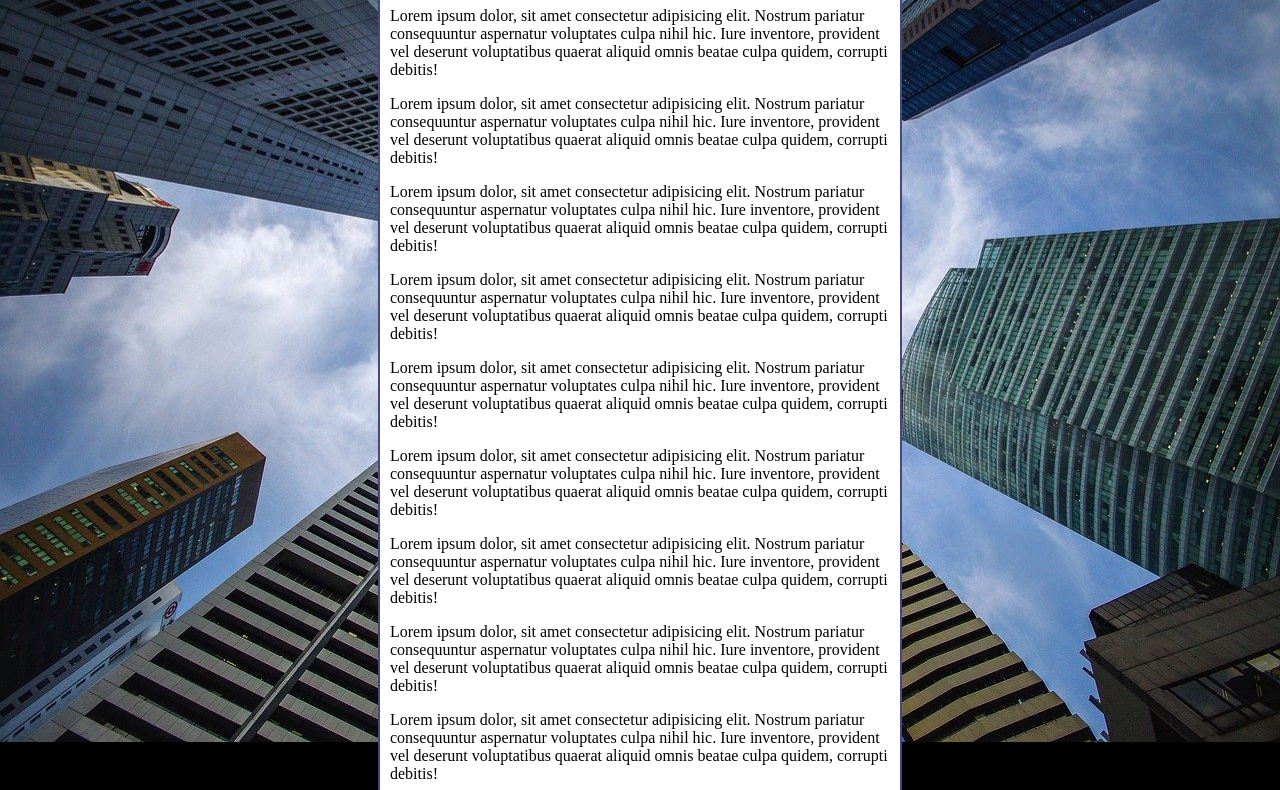
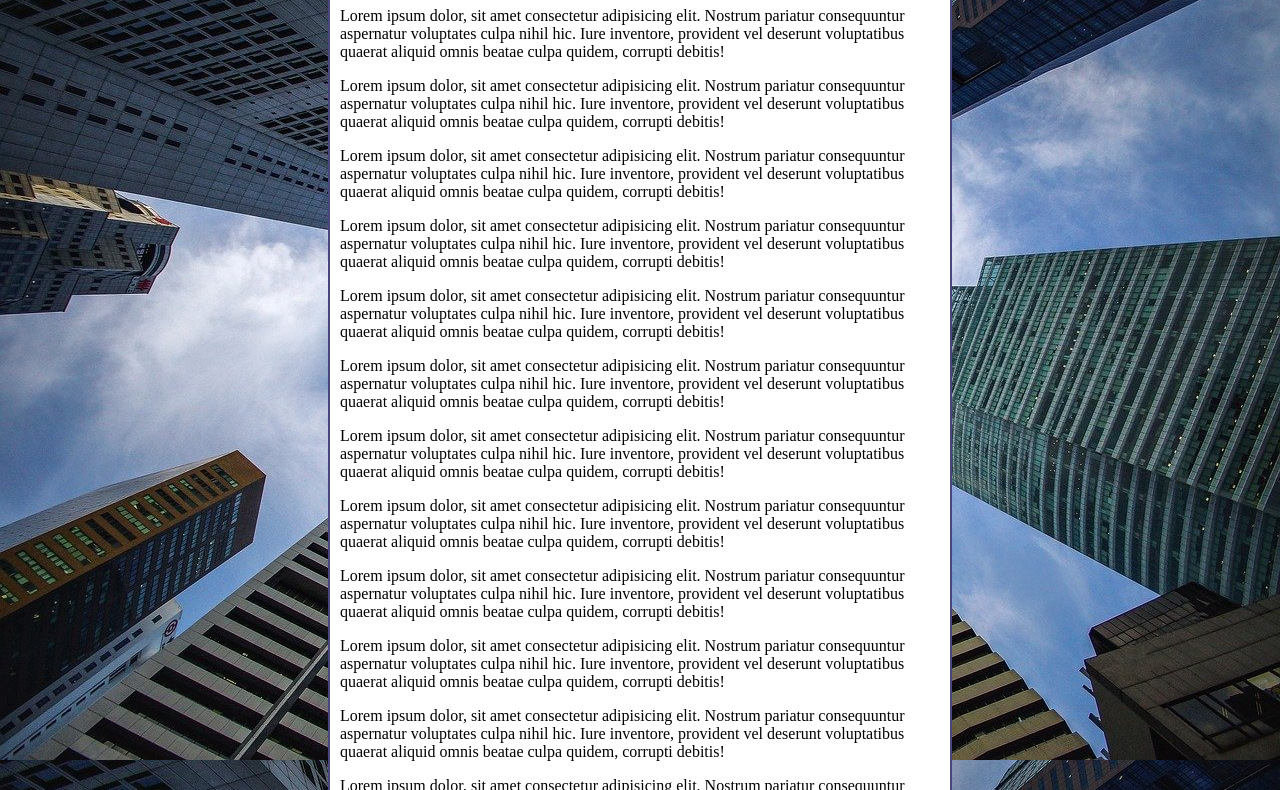
Before and after one commit to Eden-Daniel/html-css, a plain HTML site: page exercicios/ex019 (imagens de fundo)/fundo05.html in a window 1280 px wide. Shown: the part 93-883 px from the top of the page. Drawn offline with Linux system fonts and the light colour scheme.

Commit message:
Update fundo05.html

```diff
--- a/exercicios/ex019 (imagens de fundo)/fundo05.html
+++ b/exercicios/ex019 (imagens de fundo)/fundo05.html
@@ -4,21 +4,18 @@
     <meta charset="UTF-8">
     <meta http-equiv="X-UA-Compatible" content="IE=edge">
     <meta name="viewport" content="width=device-width, initial-scale=1.0">
-    <title>Teste de Imagens</title>
+    <title>Fundo Fixo</title>
     <style>
         body{
             height: 100vh;
-            background-color: black;
-            background-image: url('imagens/wallpaper002.jpg');
-            background-position: center center;
-            background-repeat: no-repeat;
+            background: black url('imagens/wallpaper002.jpg') center center no-repeat fixed;
             background-size: cover;
 
         }
 
         main{
             background-color: white;
-            width: 500px;
+            max-width: 600px;
             margin: auto;
             padding: 10px;
             border:2px solid rgba(0, 0, 75, 0.720);
```
